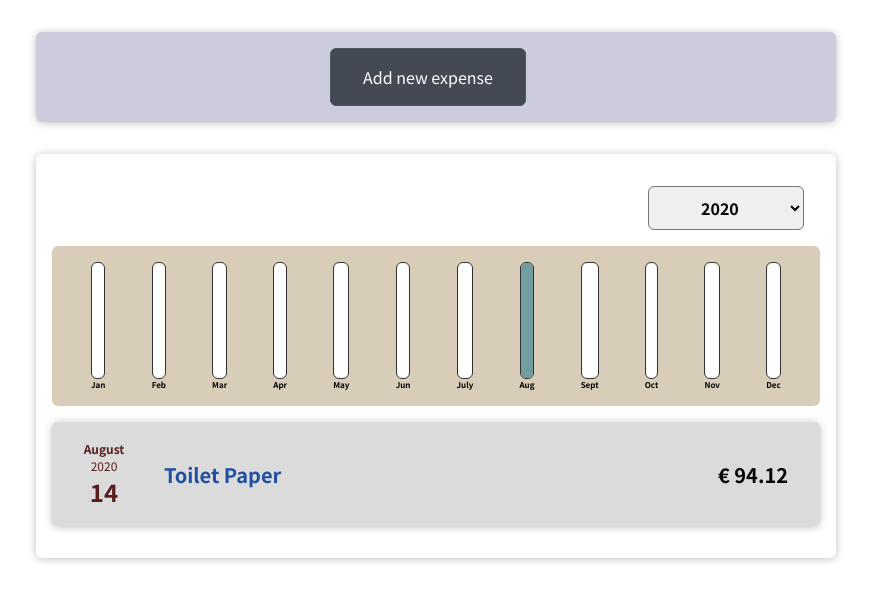
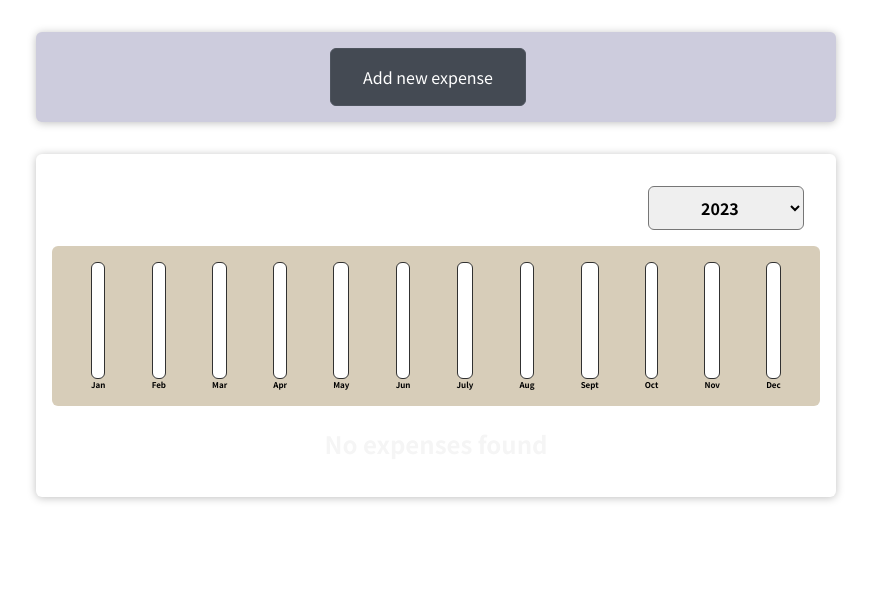
Before and after one commit to AndrewJBGrant/Expenses--React-Course-, a React (Create React App) app: page / in a window 1280 px wide. Shown: the top 602 px of the page, without its empty margins (204-1075 px from the left). Built offline with nearby package versions, Linux system fonts and the light colour scheme.

Commit message:
Added notes after recap

```diff
--- a/src/components/Chart/Chart.js
+++ b/src/components/Chart/Chart.js
@@ -3,18 +3,28 @@ import ChartBar from "./ChartBar";
 import "./Chart.css";
 
 const Chart = (props) => {
+
+
+// every dataPoint is an Object!
+// call map() to tranform dataPoint to just a number dataPoint.value
+// dataPointValues is a new array of numbers coming from dataPoint.value
  const dataPointValues = props.dataPoints.map(dataPoint => dataPoint.value);
+ // Use spread operator to add all dataPointValues as argument for Math.max
  const totalMaximum = Math.max(...dataPointValues);
 
+//console.log(dataPointValues) for year 2021 = (12) [0, 0, 1094.16, 0, 0, 450, 0, 0, 0, 0, 0, 0]
+//console.log(totalMaximum) for year 2021 returns 1094.16 (the sum of expenes for March)
 
 
+// Using map() here to run through array(dataPoints) and map every dataPoint to a chartBar
   return (
     <div className="chart">
+      {/* // dataPoints is sent from ExpensesChart */}
       {props.dataPoints.map((dataPoint) => (
-        <ChartBar
+        <ChartBar // Set which data to be rendered in the chart bar
           key={dataPoint.label}
           value={dataPoint.value}
-          maxValue={totalMaximum}
+          maxValue={totalMaximum} // Unique value the same for all chartbars in a chart, not extracted from dataPoints
           label={dataPoint.label}
         />
       ))}
--- a/src/components/Chart/ChartBar.js
+++ b/src/components/Chart/ChartBar.js
@@ -3,6 +3,7 @@ import React from "react";
 import "./ChartBar.css";
 
 const ChartBar = (props) => {
+// This variable will determine how much to fill the chart bars
 let barFillHeight = '0%';
 
 if(props.maxValue > 0) {
@@ -17,6 +18,7 @@ if(props.maxValue > 0) {
         {/* style wants a JS object as a value */}
         <div className="chart-bar__fill" style={{height: barFillHeight}}></div>
       </div>
+      {/* props.label = month defined in ExpensesChart */}
       <div className="chart-bar__label">{props.label}</div>
     </div>
   );
--- a/src/components/Expenses/ExpenseDate.js
+++ b/src/components/Expenses/ExpenseDate.js
@@ -1,10 +1,12 @@
 import "./ExpenseDate.css";
 
 function ExpenseDate(props) {
+  //.toLocaleString() method returns a string with a language-sensitive representation of this date
   const month = props.date.toLocaleString("en-US", { month: "long" });
   const day = props.date.toLocaleString("en-US", { day: "2-digit" });
   const year = props.date.getFullYear();
 
+// here we return a div to be used in the ExpenseItem
   return (
     <div className="expense-date">
       <div className="expense-date__month">{month}</div>
--- a/src/components/Expenses/ExpenseItem.js
+++ b/src/components/Expenses/ExpenseItem.js
@@ -7,6 +7,7 @@ function ExpenseItem(props) {
   return (
     <li>
       <Card className="expense-item">
+        {/* // Taking the div from Expensedate */}
         <ExpenseDate date={props.date} />
         <div className="expense-item__description">
           <h2>{props.title}</h2>
--- a/src/components/Expenses/Expenses.js
+++ b/src/components/Expenses/Expenses.js
@@ -6,7 +6,7 @@ import ExpensesList from "./ExpensesList";
 import ExpensesChart from "./ExpensesChart";
 
 function Expenses(props) {
-  const [dropDownYear, setDropDownYear] = useState("2020");
+  const [dropDownYear, setDropDownYear] = useState("2023");
 
   const filterChangeHandler = (selectedYear) => {
     //console.log("Expense.js");
@@ -14,7 +14,9 @@ function Expenses(props) {
     setDropDownYear(selectedYear);
   };
 
+//The filter() method creates a shallow copy of a portion of a given array, filtered down to just the elements from the given array that pass the test implemented by the provided function.
   const filterExpenses = props.items.filter((expense) => {
+    // filter the props.item array and return the date value for the dropDownyear
     return expense.date.getFullYear().toString() === dropDownYear;
   });
 
--- a/src/components/Expenses/ExpensesChart.js
+++ b/src/components/Expenses/ExpensesChart.js
@@ -20,9 +20,11 @@ const ExpensesChart = (props) => {
 
   for (const expense of props.expenses) {
     const expenseMonth = expense.date.getMonth(); //Starts at zero!
+    // we take the month from expense.date.getMonth and assign it to expenseMonth
+    // Then update the value of chartDataPoints by taking each month and adding the expense.amount to it
     chartDataPoints[expenseMonth].value += expense.amount;
   }
-
+// Here we send the chartDataPoints to Chart.js using the prop of dataPoints
   return <Chart  dataPoints ={chartDataPoints}/>;
 };
 
--- a/src/components/Expenses/ExpensesList.js
+++ b/src/components/Expenses/ExpensesList.js
@@ -1,4 +1,4 @@
-import React, { useLayoutEffect } from "react";
+import React, { useEffect } from "react";
 import ExpenseItem from "./ExpenseItem";
 import "./ExpensesList.css";
 
@@ -8,6 +8,8 @@ const ExpensesList = (props) => {
     return <h2 className="expenses-list__fallback">No expenses found</h2>;
   }
 
+//The map() method creates a new array populated with the results of calling a provided function on every element in the calling array.
+// Here using .Map() to take data from the props.item array and push it into the ExpensesItem object
   return (
     <ul className="expenses-list">
       {props.items.map((expense) => (
```
